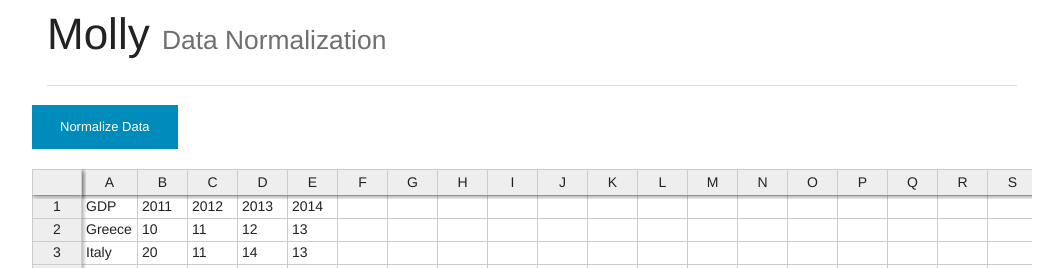
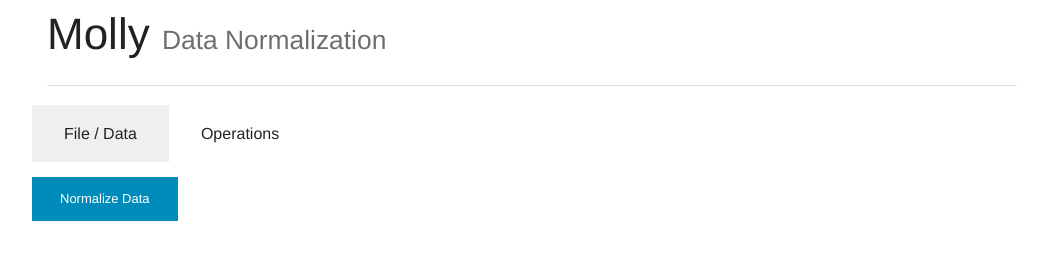
Before and after one commit to smouzakitis/molly, a Python web app: template molly/templates/index.html in a window 1280 px wide. Shown: the top 268 px of the page, without its empty margins (108-1171 px from the left). Run offline with Jinja, Linux system fonts and the light colour scheme; the template is opened without the code that fills it, so the values that code supplies are empty.

Commit message:
Initial ribbon setup

```diff
--- a/molly/templates/index.html
+++ b/molly/templates/index.html
@@ -1,5 +1,4 @@
 <!DOCTYPE html>
-
 <html lang="en" xmlns="http://www.w3.org/1999/xhtml">
 <head>
     <meta charset="utf-8" />
@@ -15,12 +14,21 @@
     <div class="row">
         <div class="large-12 columns">
             <h1>Molly <small>Data Normalization</small></h1>
-		  <hr/>
+            <hr />
         </div>
     </div>
     <div class="row">
-        <div id="cmdPanel">
+        <ul class="tabs" data-tab>
+            <li class="tab-title"><a href="#panelData">File / Data</a></li>
+            <li class="tab-title active"><a href="#panelOperations">Operations</a></li>
+        </ul>
+        <div class="tabs-content">
+            <div class="content" id="panelData">
+                <p>Import / Export of data will be placed here</p>
+            </div>
+            <div class="content active" id="panelOperations">
                  <div onclick="normalizeData()" class="button small">Normalize Data</div>
+            </div>
         </div>
     </div>
     <div class="row">
@@ -28,7 +36,7 @@
     </div>
     <footer class="row">
         <div class="large-12 columns">
-          <hr/>
+            <hr />
             <div class="row">
                 <div class="large-6 columns">
                     <p>© Spiros Mouzakitis - LinDA Project</p>
@@ -38,7 +46,6 @@
             </div>
         </div>
     </footer>
-
     <script src="/static/js/vendor/jquery.js"></script>
     <script src="/static/js/foundation.min.js"></script>
     <script src="/static/js/vendor/handsontable/handsontable.full.min.js"></script>
```
Lines whose indentation alone changed are shown as unchanged.
